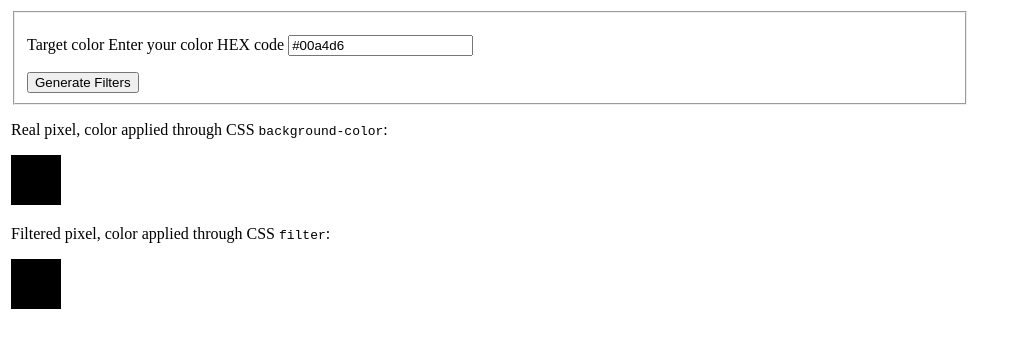
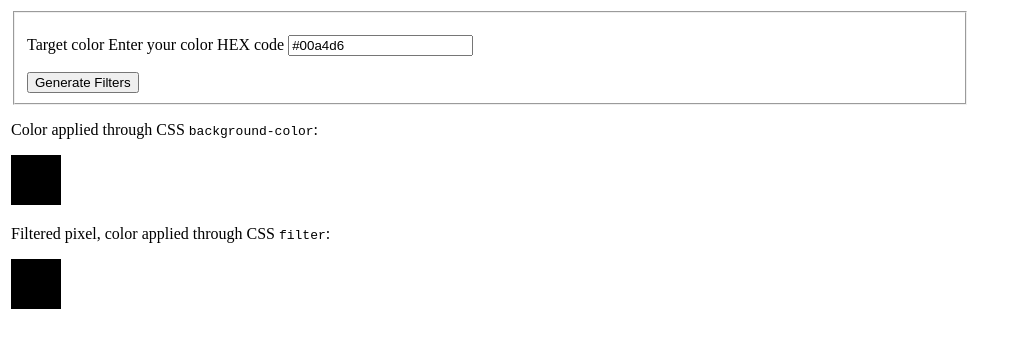
Before and after one commit to peerzadesaif/CSS-Filter-Generator, a Jekyll site: the page built from index.html, in a window 1280 px wide. Shown: the top 348 px of the page, without its empty margins (0-1019 px from the left). Built offline with Jekyll 4.4.1, drawn with Linux system fonts in a browser that asks for light colours.

```diff
--- a/index.html
+++ b/index.html
@@ -15,7 +15,7 @@ layout: default
         </p>
         <button class="execute">Generate Filters</button>
       </fieldset>
-      <p>Real pixel, color applied through CSS <code>background-color</code>:</p>
+      <p>Color applied through CSS <code>background-color</code>:</p>
       <div class="pixel realPixel"></div>
       <p>Filtered pixel, color applied through CSS <code>filter</code>:</p>
       <div class="pixel filterPixel"></div>
```
